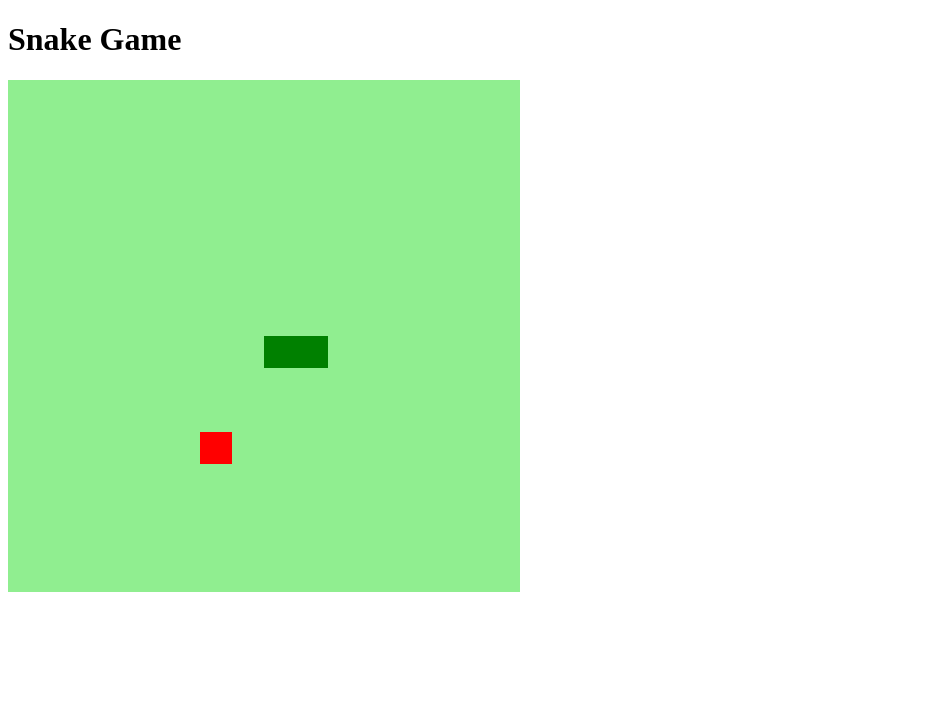
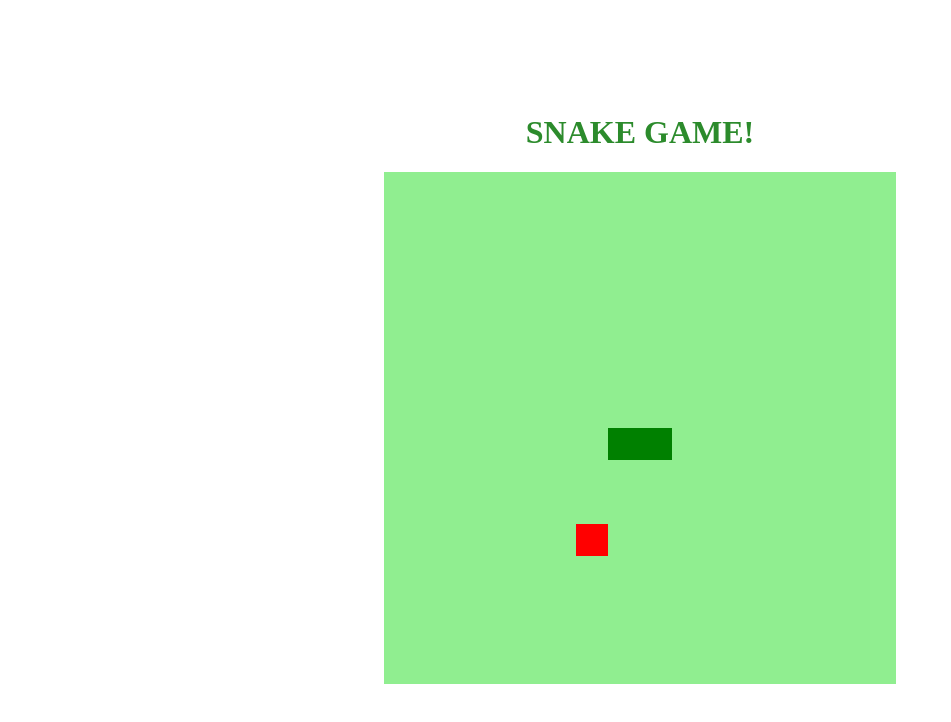
Before and after one commit to Robson-C/Jogo_da_cobrinha, a plain HTML site: page index.html in a window 1280 px wide. Shown: the whole page, without its empty margins (0-951 px from the left). Drawn offline with Linux system fonts and the light colour scheme.

Commit message:
Completo

```diff
--- a/index.html
+++ b/index.html
@@ -9,7 +9,7 @@
 	<title>Snake Game</title>
 </head>
 <body>
-	<h1>Snake Game</h1>
+	<h1>SNAKE GAME!</h1>
 	<canvas id="snake" width="512" height="512"></canvas>
 
 </body>
--- a/script.js
+++ b/script.js
@@ -7,7 +7,7 @@ snake[0] = {
 	y: 8 * box
 }
 let direction = "right";
-let jogo = setInterval(iniciarJogo, 100);
+let jogo = setInterval(iniciarJogo, 150);
 let food = {
 	x: Math.floor(Math.random() * 15 + 1) * box,
 	y: Math.floor(Math.random() * 15 + 1) * box
--- a/style.css
+++ b/style.css
@@ -0,0 +1,10 @@
+
+body{
+	height: 95vh;
+	width: 95;
+	display: flex;
+	justify-content: center;
+	align-items: center;
+    flex-direction: column;
+    color: rgb(44, 139, 44);
+}
```
